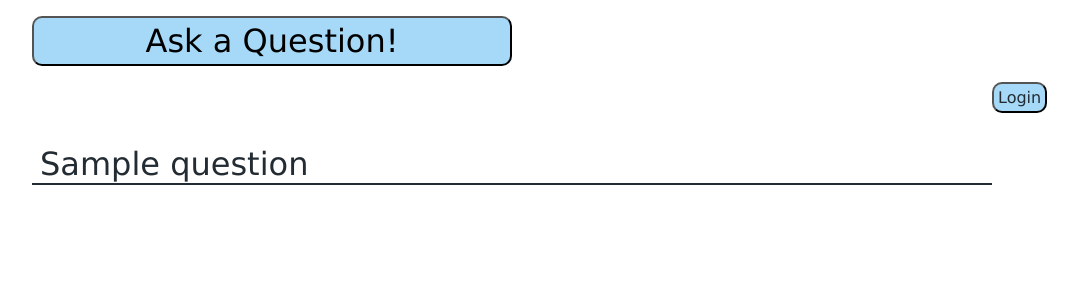
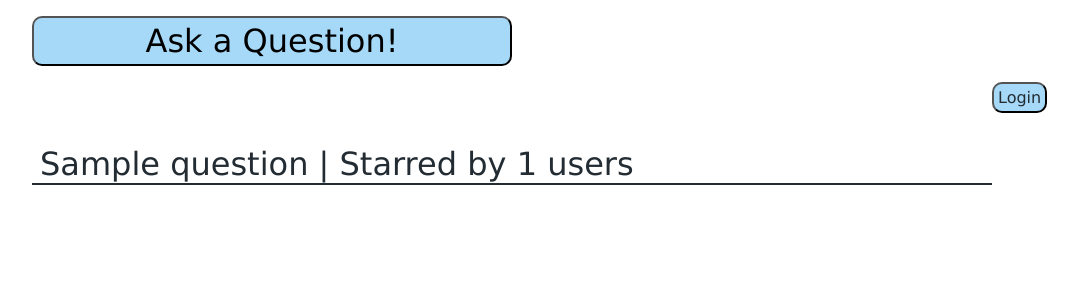
Before and after one commit to momentum-team-4/django-questionbox-kylemcconaughey, a Django app: page / in a window 1280 px wide. Shown: the part 109-409 px from the top of the page, without its empty margins (0-1078 px from the left). Run offline with Django 3.2, Linux system fonts and the light colour scheme; tables that the repository leaves empty hold one stand-in row (values such as "Sample post"); parts of the project's set-up code (start-up, migrations or seed data) failed here and were passed over.

Commit message:
annotations and preventing non-users from doing anything

```diff
--- a/questionbox/views.py
+++ b/questionbox/views.py
@@ -9,14 +9,22 @@ from .models import Question, Answer
 
 
 def frontpage(request):
-    questions = Question.objects.all()
+    questions = Question.objects.all().annotate(
+        times_starred=Count("starred_by", distinct=True)
+    )
     return render(request, "questionbox/frontpage.html", {"questions": questions})
 
 
 def question_detail(request, pk):
     # what the question title href leads to
-    question = get_object_or_404(Question, pk=pk)
-    answers = Answer.objects.filter(question=question)
+
+    questions = Question.objects.all().annotate(
+        times_starred=Count("starred_by", distinct=True)
+    )
+    question = get_object_or_404(questions, pk=pk)
+    answers = Answer.objects.filter(question=question).annotate(
+        times_starred=Count("starred_by", distinct=True)
+    )
     form = AnswerForm()
     if request.method == "POST":
         form = AnswerForm(data=request.POST)
@@ -88,8 +96,11 @@ def homepage(request):
     # User profile page, should have all the things a registered user can do
     questions = Question.objects.filter(user=request.user).annotate(
         num_answers=Count("answers", distinct=True),
+        times_starred=Count("starred_by", distint=True),
     )
-    answers = Answer.objects.filter(author=request.user)
+    answers = Answer.objects.filter(author=request.user).annotate(
+        times_starred=Count("starred_by", distinct=True)
+    )
     starredQuestions = request.user.starred_questions.all()
     starredAnswers = request.user.starred_answers.all()
     return render(
@@ -102,15 +113,3 @@ def homepage(request):
             "starredAnswers": starredAnswers,
         },
     )
-
-
-@login_required
-def submitted_by_user(request):
-    # should have all the questions and answers submitted by user, set as links to said question/answer
-    pass
-
-
-@login_required
-def starred_by_user(request):
-    # Should have all the questions/answers that are starred by user
-    pass
--- a/static/css/styles.css
+++ b/static/css/styles.css
@@ -82,7 +82,8 @@ button {
 }
 
 .As {
-    margin-top: 2rem;
+    margin-top: 1rem;
+    margin-bottom: 1rem;
 }
 
 .Qs {
--- a/templates/questionbox/frontpage.html
+++ b/templates/questionbox/frontpage.html
@@ -13,7 +13,9 @@
 
 <div class='questionsList'>
     {% for question in questions %}
-    <p><a href="{% url 'question_detail' pk=question.pk %}">{{ question }}</a></p>
+    <p><a href="{% url 'question_detail' pk=question.pk %}">{{ question }}{% if question.times_starred > 0 %} | Starred
+            by {{ question.times_starred }}
+            users {% endif %}</a></p>
     {% endfor %}
 </div>
 
--- a/templates/questionbox/homepage.html
+++ b/templates/questionbox/homepage.html
@@ -23,19 +23,19 @@
 <br>
 <h3>Answers written:</h3>
 {% for answer in answers %}
-<p>{{ question }}</p>
+<p class='answer'><a href="{% url 'question_detail' pk=answer.question.pk %}">{{ answer.body|truncatewords:25 }}</a></p>
 {% endfor %}
 <br>
 
 <h3>Starred Questions</h3>
 {% for sQ in starredQuestionss %}
-<p>{{ question }}</p>
+<p>{{ sQ.title }}</p>
 {% endfor %}
 
 <br>
 <h3>Starred Answers</h3>
 {% for sA in starredAnswers %}
-<p>{{ question }}</p>
+<p class='answer'><a href="{% url 'question_detail' pk=sA.question.pk %}">{{ sA.body|truncatewords:25 }}</a></p>
 {% endfor %}
 
 {% endblock %}
--- a/templates/questionbox/question_create.html
+++ b/templates/questionbox/question_create.html
@@ -3,6 +3,9 @@
 {% block content %}
 
 <h2>Ask a Question</h2>
+
+
+<button><a href="{% url 'frontpage' %}">Back to Front Page</a></button>
 
 <form method="POST" id="create_form">
     {% csrf_token %}
--- a/templates/questionbox/question_detail.html
+++ b/templates/questionbox/question_detail.html
@@ -29,6 +29,7 @@
 </div>
 
 
+{% if user.is_authenticated %}
 <button id='answerbtn'>
     <h3>Have an answer?</h3>
 </button>
@@ -40,6 +41,8 @@
     {{ form.as_p}}
     <input type='submit' value='Submit Answer'>
 </form>
+
+{% endif %}
 
 
 <div class='qButtons'>
```
Also changed, not shown: templates/questionbox/starred_by_user.html (deleted, +0 -8 lines), templates/questionbox/submitted_by_user.html (deleted, +0 -8 lines).
